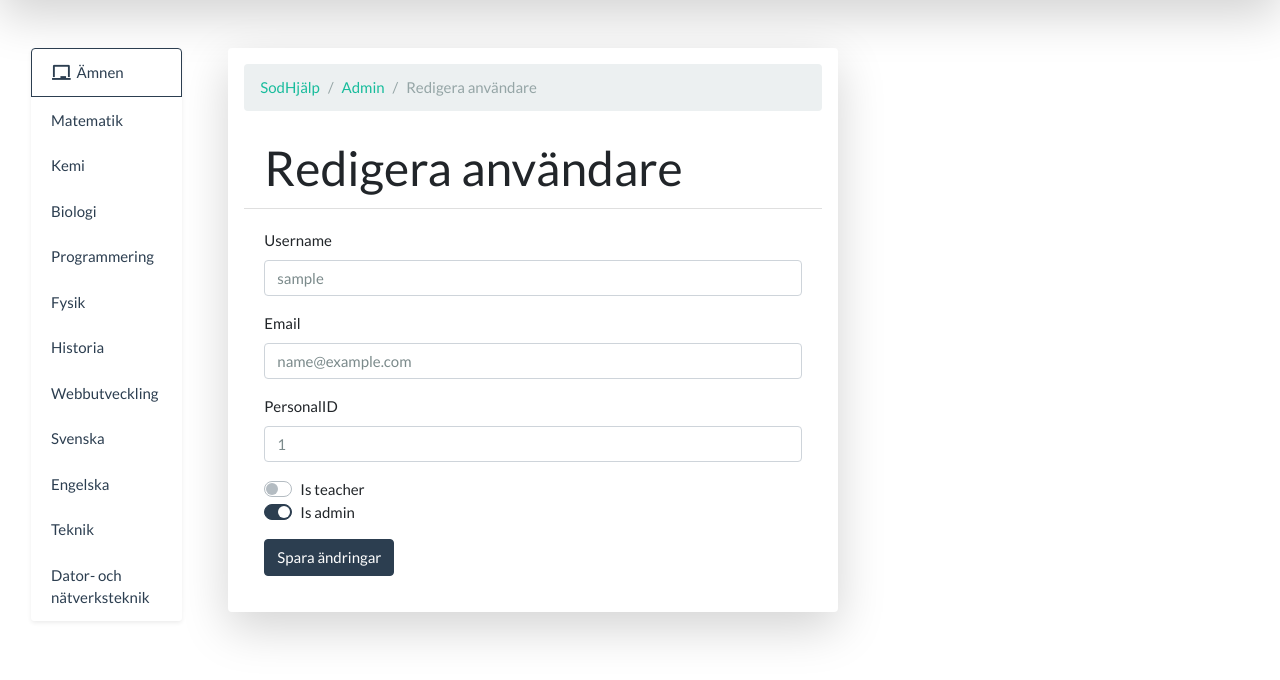
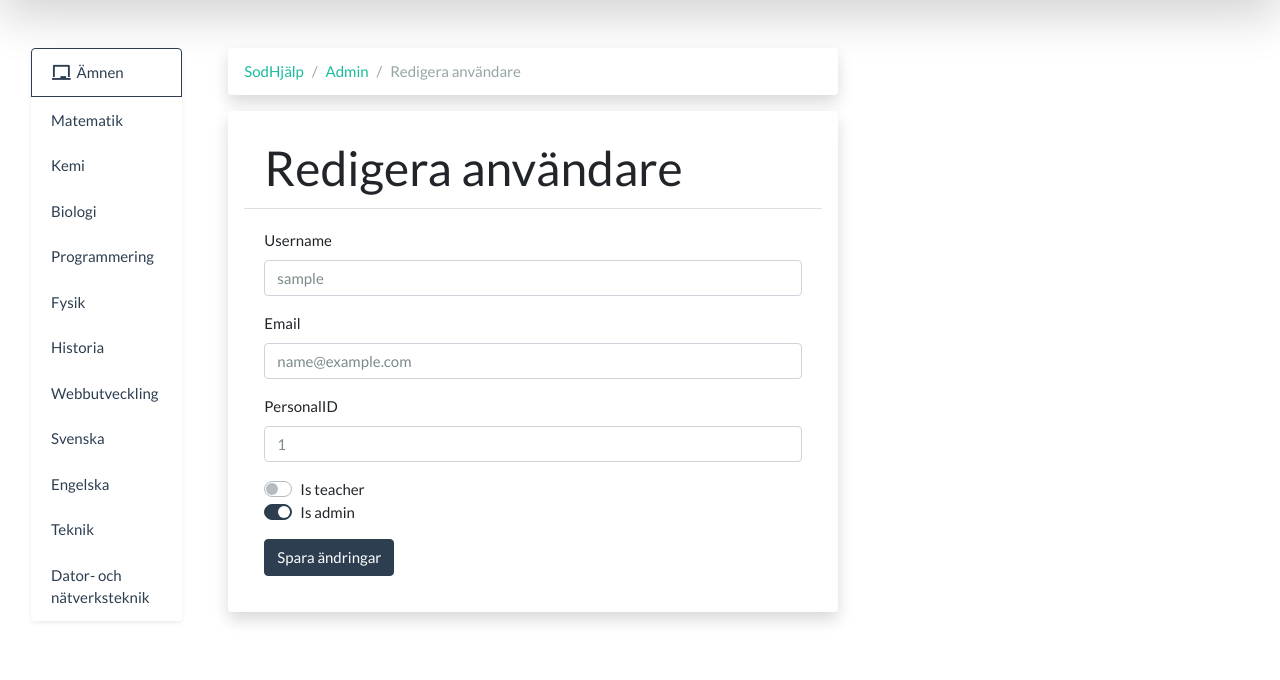
Before and after one commit to PierreLeFevre/sodhjalp, a Flask app: page /admin/beta/1/update in a window 1280 px wide. Shown: the part 105-785 px from the top of the page. Run offline with Flask 2, Linux system fonts and the light colour scheme; the visitor is signed in with stand-in values (Sample User, id 1); data comes from the database, SQL or seed files in the repository; some libraries are stand-ins or nearby versions.

Commit message:
updated admin to new design

```diff
--- a/flaskr/templates/admin/update.html
+++ b/flaskr/templates/admin/update.html
@@ -1,13 +1,14 @@
 {% extends 'base.html' %}
 
 {% block content %}
-    <div class="card shadow-lg p-3 mb-5 rounded border-0">
 
-      <ol class="breadcrumb">
-          <li class="breadcrumb-item"><a href="/">SodHjälp</a></li>
-          <li class="breadcrumb-item"><a href="/admin/beta">Admin</a></li>
-          <li class="breadcrumb-item active">Redigera användare</li>
-      </ol>
+    <ol class="breadcrumb shadow-hover shadow bg-white">
+        <li class="breadcrumb-item"><a href="/">SodHjälp</a></li>
+        <li class="breadcrumb-item"><a href="/admin/beta">Admin</a></li>
+        <li class="breadcrumb-item active">Redigera användare</li>
+    </ol>
+
+    <div class="card shadow shadow-hover p-3 mb-5 rounded border-0">
 
       <h1 class="card-header bg-white">{% block title %}Redigera användare{% endblock %}</h1>
       <div class="card-body">
```
Also changed, not shown: flaskr/templates/admin/index.html (+8 -5 lines), flaskr/templates/admin/update_password.html (+7 -6 lines).
